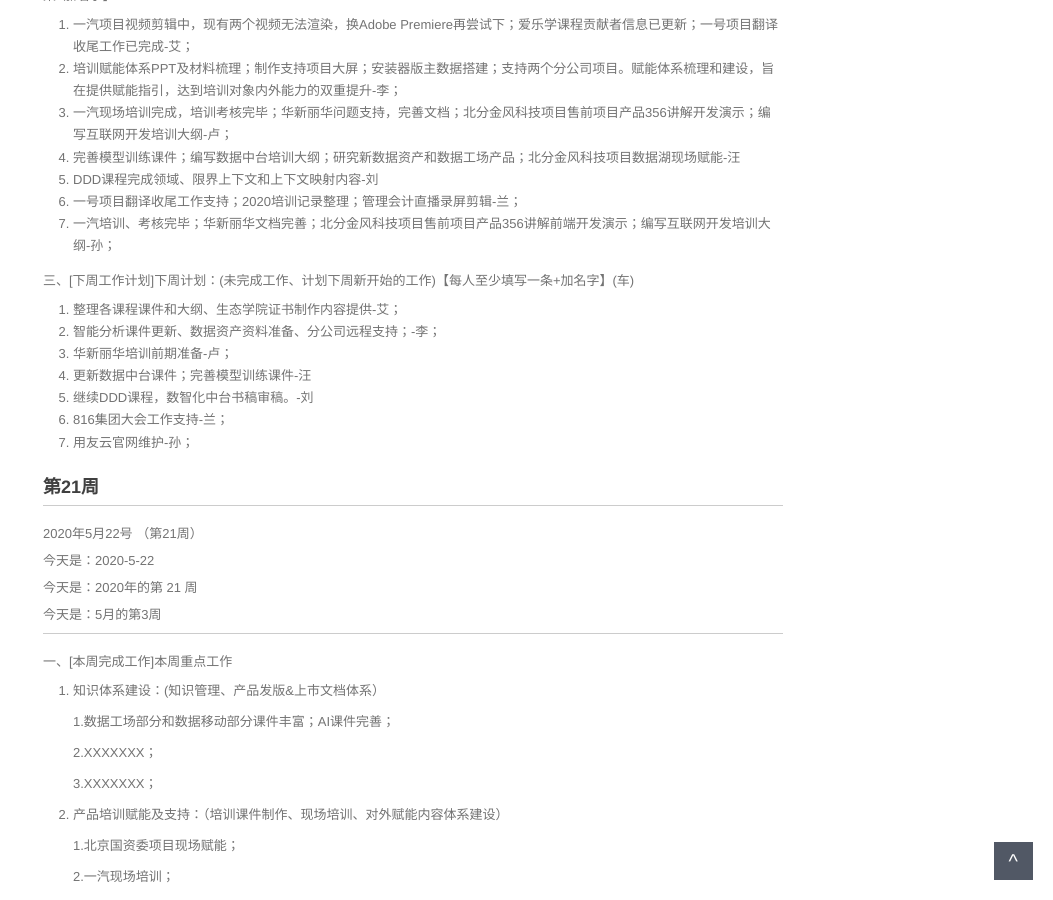
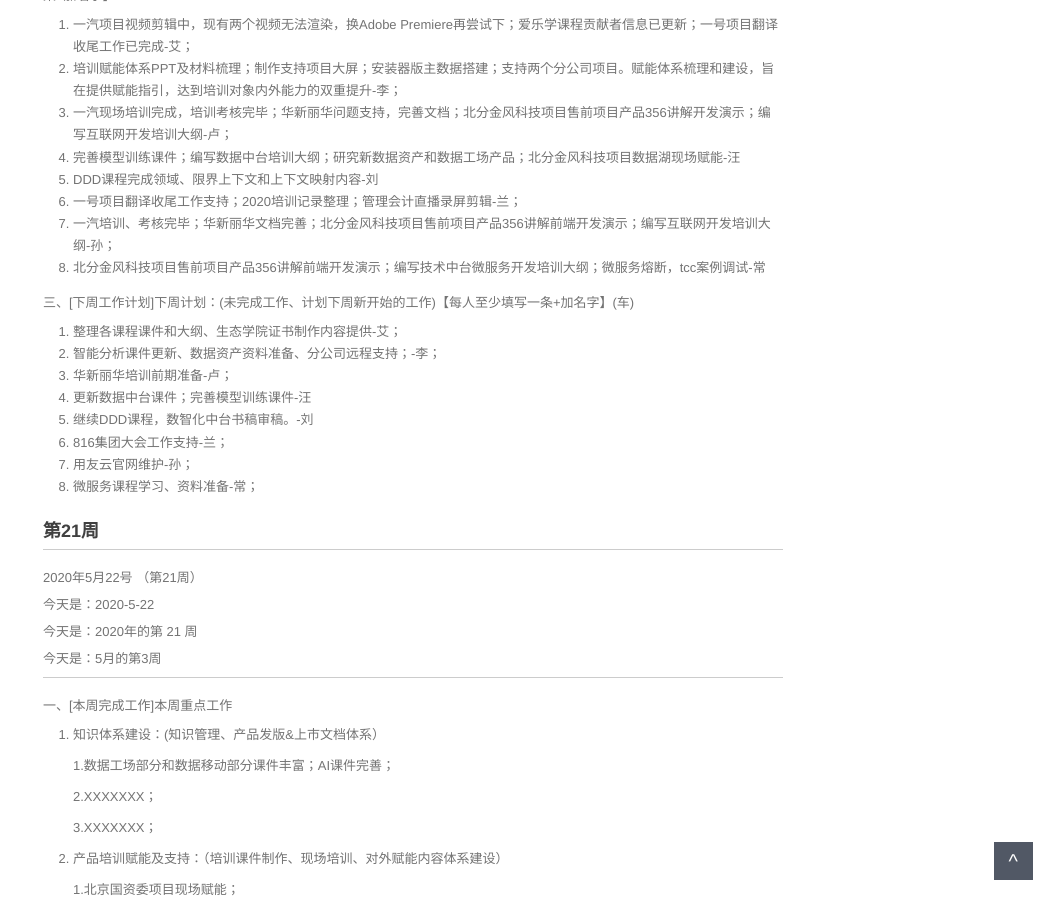
Before and after one commit to walllFlower/blog, a Jekyll site: the page built from 2020-02-28-day_report.md, in a window 1280 px wide and 900 px high, scrolled down 1195 px. Shown: the whole window, without its empty margins (227-1280 px from the left). Built offline with Jekyll 4.4.1, drawn with Linux system fonts in a browser that asks for light colours; comment, search, counter and statistics services are not loaded.

Commit message:
Update 2020-02-28-day_report.md

```diff
--- a/2020-02-28-day_report.md
+++ b/2020-02-28-day_report.md
@@ -76,6 +76,7 @@ categories: 技术运营工作周报
 5. DDD课程完成领域、限界上下文和上下文映射内容-刘
 6. 一号项目翻译收尾工作支持；2020培训记录整理；管理会计直播录屏剪辑-兰；
 7. 一汽培训、考核完毕；华新丽华文档完善；北分金风科技项目售前项目产品356讲解前端开发演示；编写互联网开发培训大纲-孙；
+8. 北分金风科技项目售前项目产品356讲解前端开发演示；编写技术中台微服务开发培训大纲；微服务熔断，tcc案例调试-常
 
 三、[下周工作计划]下周计划：(未完成工作、计划下周新开始的工作)【每人至少填写一条+加名字】(车)
 
@@ -86,6 +87,7 @@ categories: 技术运营工作周报
 5. 继续DDD课程，数智化中台书稿审稿。-刘
 6. 816集团大会工作支持-兰；
 7. 用友云官网维护-孙；
+8. 微服务课程学习、资料准备-常；
 
 ###  第21周
 
```
